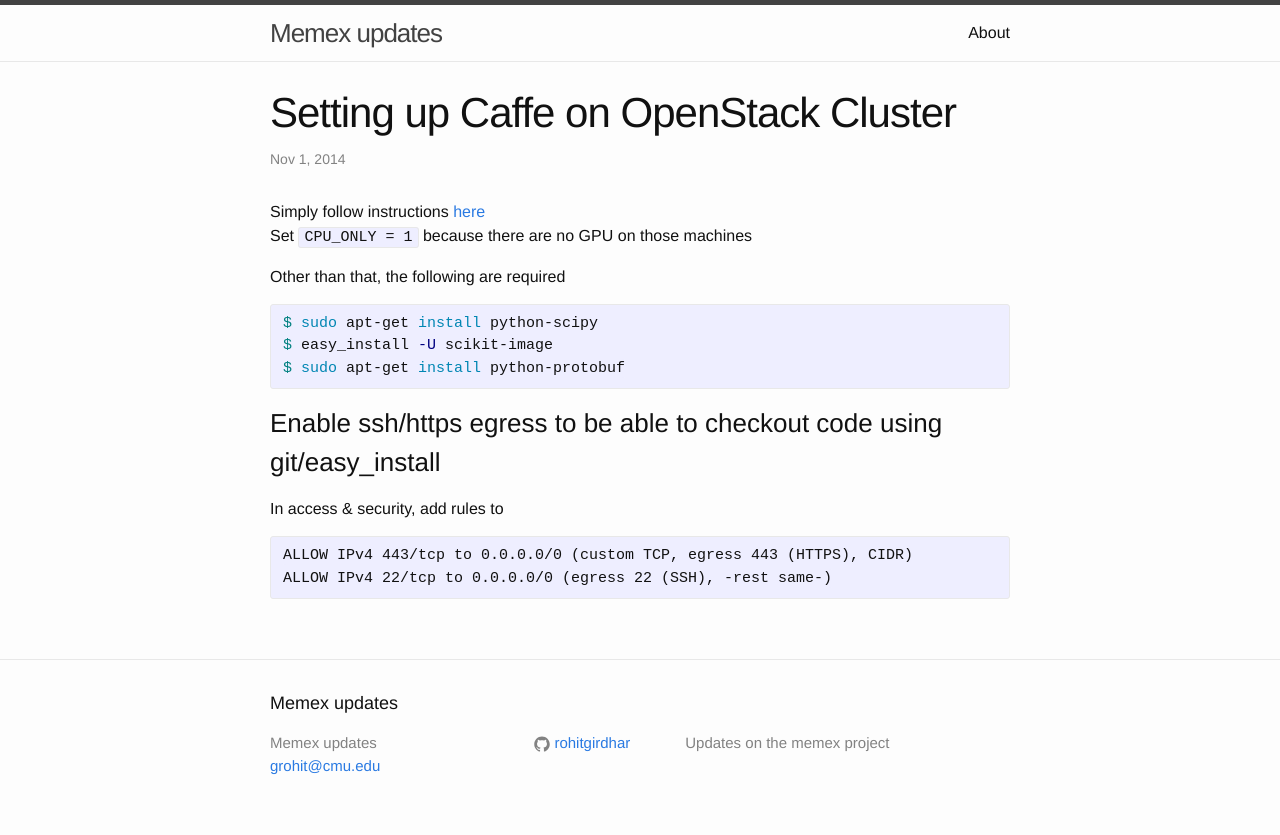
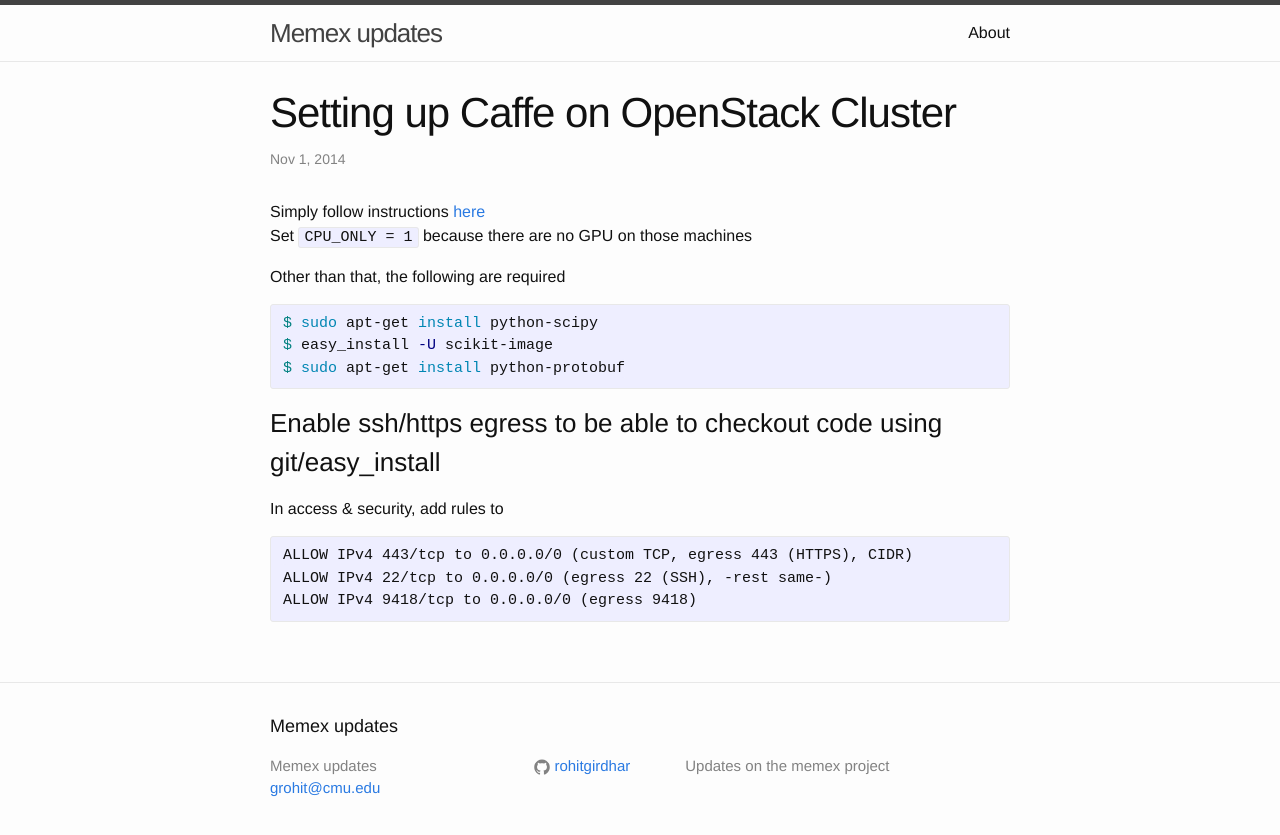
Before and after one commit to rohitgirdhar/memex_weblog, a Jekyll site: the page built from _posts/2014-11-1-SettingUpCaffe.markdown, in a window 1280 px wide. Shown: the top 835 px of the page. Built offline with Jekyll 4.4.1, drawn with Linux system fonts in a browser that asks for light colours.

Commit message:
another port

```diff
--- a/_posts/2014-11-1-SettingUpCaffe.markdown
+++ b/_posts/2014-11-1-SettingUpCaffe.markdown
@@ -20,4 +20,5 @@ In access & security, add rules to
 {% highlight text %}
 ALLOW IPv4 443/tcp to 0.0.0.0/0 (custom TCP, egress 443 (HTTPS), CIDR)
 ALLOW IPv4 22/tcp to 0.0.0.0/0 (egress 22 (SSH), -rest same-)
+ALLOW IPv4 9418/tcp to 0.0.0.0/0 (egress 9418)
 {% endhighlight %}
```
